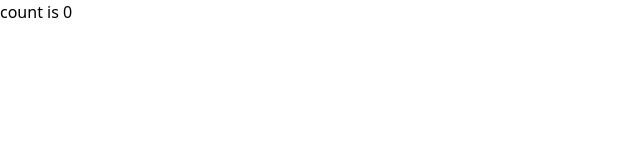
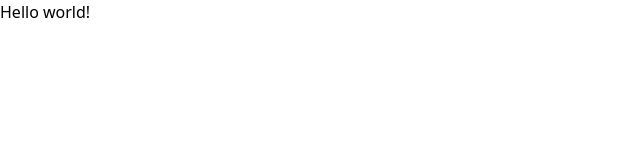
Before and after one commit to dgox16/react_laravel, a React (Vite) app in the folder frontend/: page / in a window 1280 px wide. Shown: the top 160 px of the page, without its empty margins (0-640 px from the left). Built offline with nearby package versions, Linux system fonts and the light colour scheme.

Commit message:
Se agrego React-router-dom

```diff
--- a/frontend/package.json
+++ b/frontend/package.json
@@ -11,7 +11,8 @@
   },
   "dependencies": {
     "react": "^18.3.1",
-    "react-dom": "^18.3.1"
+    "react-dom": "^18.3.1",
+    "react-router-dom": "^6.26.2"
   },
   "devDependencies": {
     "@eslint/js": "^9.11.1",
--- a/frontend/src/main.jsx
+++ b/frontend/src/main.jsx
@@ -1,10 +1,14 @@
-import { StrictMode } from 'react'
-import { createRoot } from 'react-dom/client'
-import App from './App.jsx'
+import {createRoot} from 'react-dom/client'
+import {createBrowserRouter, RouterProvider} from 'react-router-dom'
 import './index.css'
 
+const router = createBrowserRouter([
+    {
+        path: "/",
+        element: <div>Hello world!</div>,
+    },
+]);
+
 createRoot(document.getElementById('root')).render(
-  <StrictMode>
-    <App />
-  </StrictMode>,
+    <RouterProvider router={router}/>
 )
```
Also changed, not shown: 1 other file (tests, documents, lock files or other folders).
